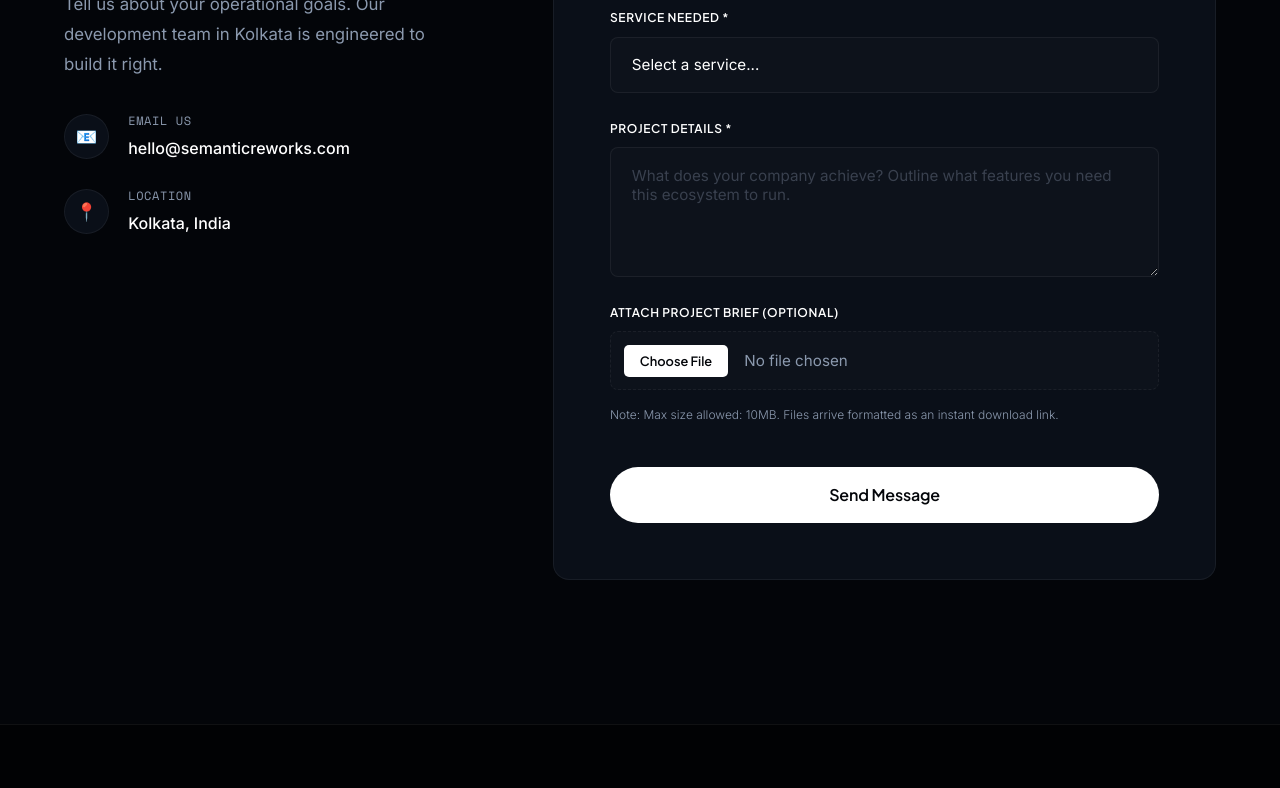
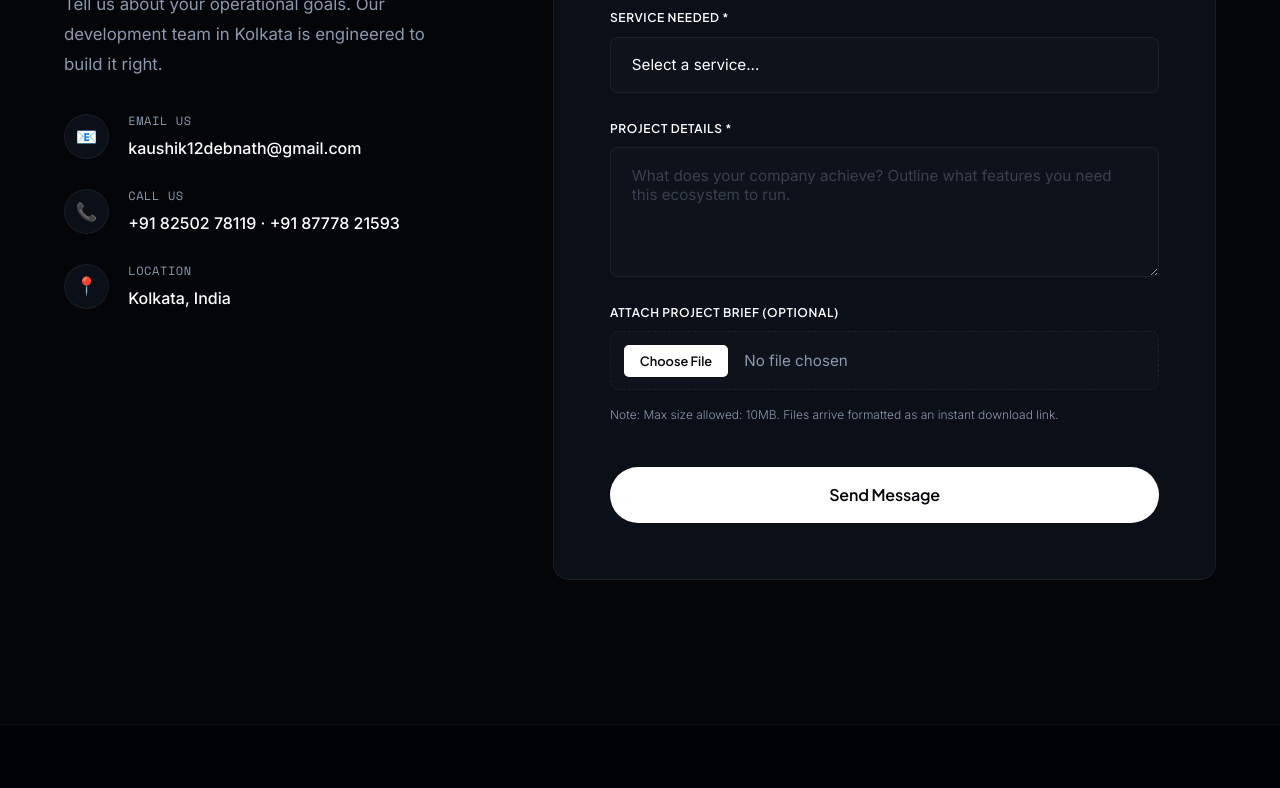
Before and after one commit to kushik12debnath-bit/semantic-reworks-sales-playbook, a plain HTML site: page index.html in a window 1280 px wide. Shown: the part 6200-6988 px from the top of the page. Drawn offline with nearby package versions, Linux system fonts and the light colour scheme.

Commit message:
Update business profile contact details

```diff
--- a/index.html
+++ b/index.html
@@ -10,7 +10,7 @@
 
   <!-- Open Graph / Facebook / LinkedIn / WhatsApp Preview Cards -->
   <meta property="og:type" content="website">
-  <meta property="og:url" content="https://semanticreworks.com/">
+  <meta property="og:url" content="https://kushik12debnath-bit.github.io/semantic-reworks-sales-playbook/">
   <meta property="og:title" content="Semantic Reworks — Premium Web & Automation Studio">
   <meta property="og:description" content="High-performance websites, custom UI identities, and hardware-to-cloud IoT automation ecosystems built for business scaling.">
   <meta property="og:image" content="https://semanticreworks.com/assets/og-preview.png">
@@ -562,7 +562,14 @@
           <div class="c-detail-icon">📧</div>
           <div>
             <div class="c-detail-lbl">Email Us</div>
-            <div class="c-detail-val">hello@semanticreworks.com</div>
+            <div class="c-detail-val">kaushik12debnath@gmail.com</div>
+          </div>
+        </div>
+        <div class="c-detail">
+          <div class="c-detail-icon">📞</div>
+          <div>
+            <div class="c-detail-lbl">Call Us</div>
+            <div class="c-detail-val"><a href="tel:+918250278119" style="color:var(--text);text-decoration:none;">+91 82502 78119</a> · <a href="tel:+918777821593" style="color:var(--text);text-decoration:none;">+91 87778 21593</a></div>
           </div>
         </div>
         <div class="c-detail">
```
